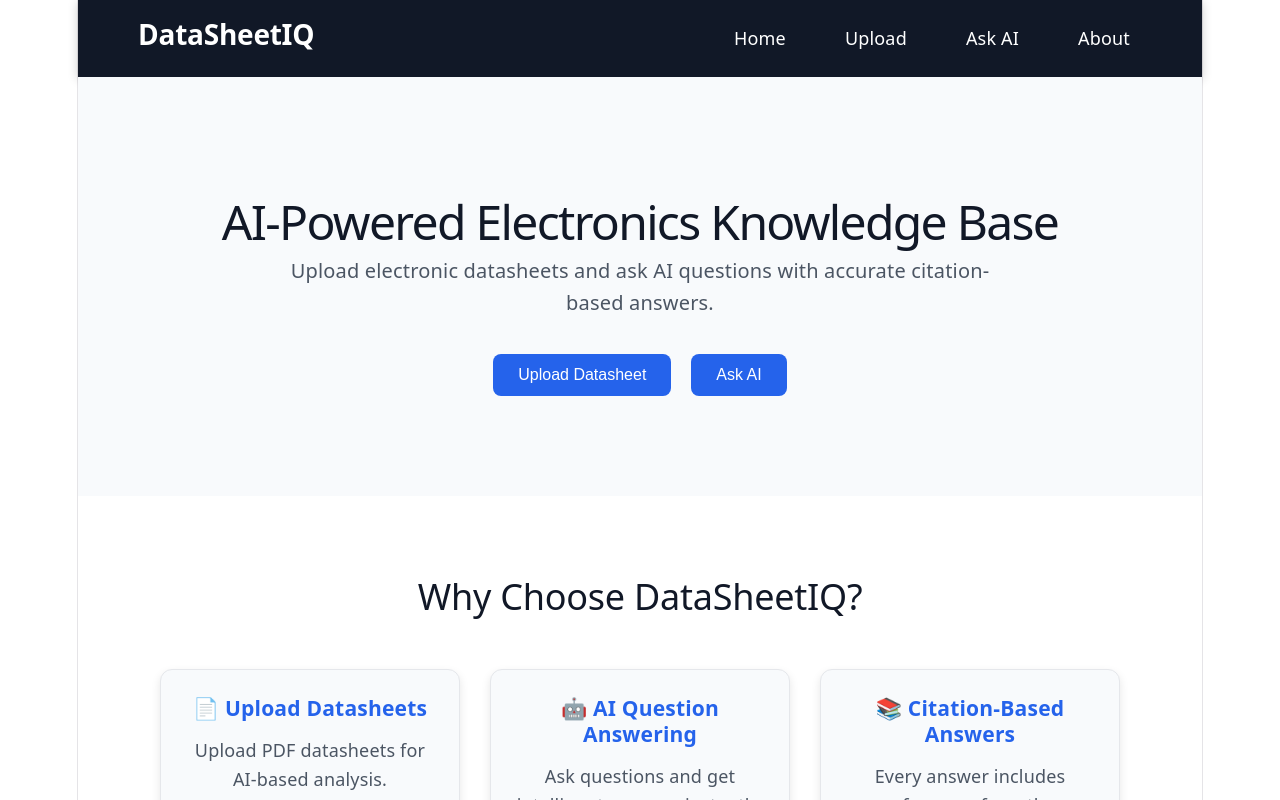
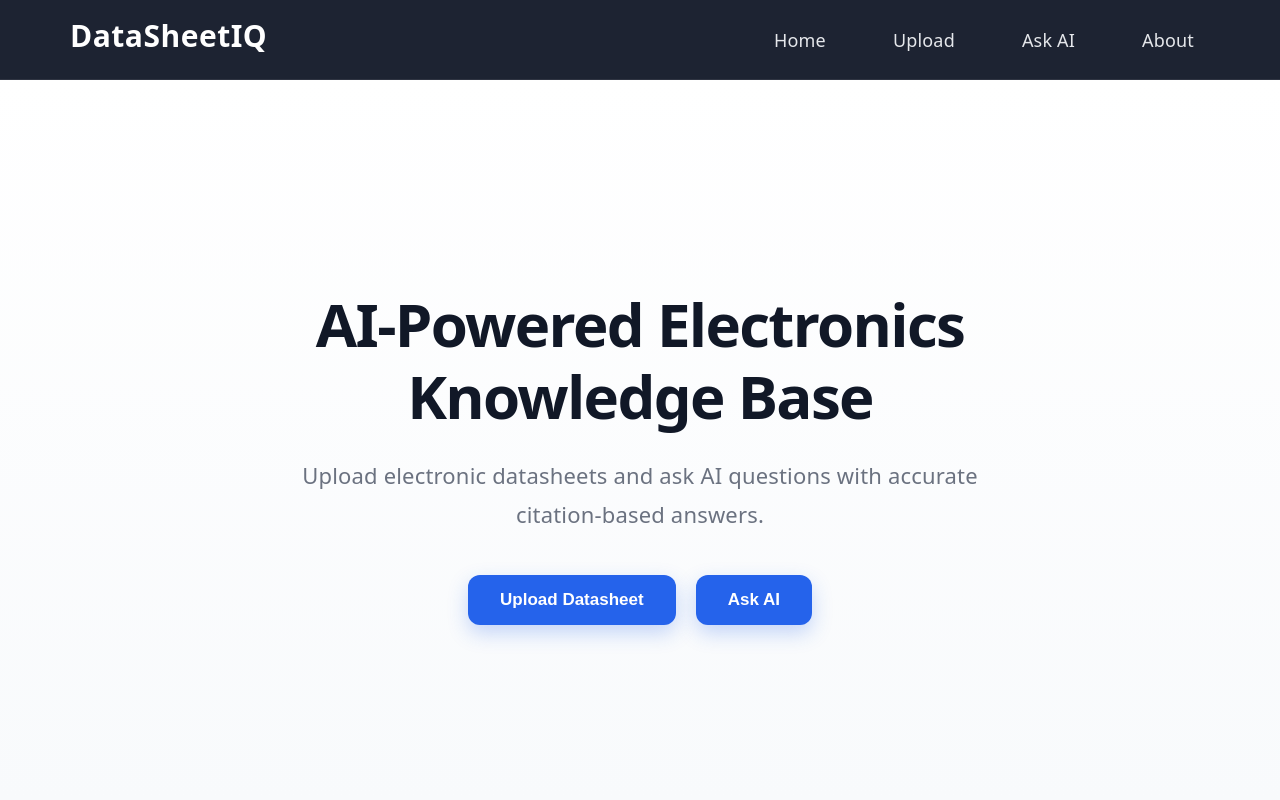
Before and after one commit to Sharmasahil-git/AI-Powered-Electronics-Knowledge-Base, a React app in the folder frontend/: page / in a window 1280 px wide. Shown: the top 800 px of the page. Built offline with nearby package versions, Linux system fonts and the light colour scheme; the HTML template or start-up script is replaced by a standard one.

Commit message:
Redesign landing page hero and navbar UI

```diff
--- a/frontend/src/index.css
+++ b/frontend/src/index.css
@@ -55,17 +55,11 @@ body {
 }
 
 #root {
-  width: 1126px;
-  max-width: 100%;
-  margin: 0 auto;
-  text-align: center;
-  border-inline: 1px solid var(--border);
-  min-height: 100svh;
+  width: 100%;
+  min-height: 100vh;
   display: flex;
   flex-direction: column;
-  box-sizing: border-box;
 }
-
 h1,
 h2 {
   font-family: var(--heading);
--- a/frontend/src/styles/Home.css
+++ b/frontend/src/styles/Home.css
@@ -1,21 +1,29 @@
 .hero {
+  min-height: 90vh;
+  display: flex;
+  flex-direction: column;
+  justify-content: center;
+  align-items: center;
   text-align: center;
-  padding: 100px 20px;
-  background-color: #f8fafc;
+  padding: 40px 20px;
+  background: linear-gradient(180deg, #ffffff 0%, #f8fafc 100%);
 }
 
 .hero h1 {
-  font-size: 48px;
+  font-size: 60px;
+  font-weight: 800;
   color: #111827;
-  margin-bottom: 20px;
+  margin-bottom: 24px;
+  line-height: 1.2;
+  max-width: 900px;
 }
 
 .hero p {
-  font-size: 20px;
-  color: #4b5563;
+  font-size: 22px;
+  color: #6b7280;
   max-width: 700px;
-  margin: 0 auto 35px;
-  line-height: 1.6;
+  margin: 0 auto 40px;
+  line-height: 1.8;
 }
 
 .hero-buttons {
@@ -25,19 +33,22 @@
 }
 
 .hero-buttons button {
-  padding: 12px 25px;
+  padding: 15px 32px;
   border: none;
-  border-radius: 8px;
-  background-color: #2563eb;
+  border-radius: 12px;
+  background: #2563eb;
   color: white;
-  font-size: 16px;
+  font-size: 17px;
+  font-weight: 600;
   cursor: pointer;
   transition: all 0.3s ease;
+  box-shadow: 0 8px 20px rgba(37, 99, 235, 0.25);
 }
 
 .hero-buttons button:hover {
-  background-color: #1d4ed8;
-  transform: scale(1.05);
+  background: #1d4ed8;
+  transform: translateY(-3px);
+  box-shadow: 0 12px 28px rgba(37, 99, 235, 0.35);
 }
 
 .features {
--- a/frontend/src/styles/Navbar.css
+++ b/frontend/src/styles/Navbar.css
@@ -8,16 +8,26 @@
   display: flex;
   justify-content: space-between;
   align-items: center;
-  padding: 18px 60px;
-  background-color: #111827;
-  box-shadow: 0 2px 10px rgba(0, 0, 0, 0.2);
+  padding: 18px 70px;
+  background: rgba(17, 24, 39, 0.95);
+  backdrop-filter: blur(10px);
+  position: sticky;
+  top: 0;
+  z-index: 1000;
+  border-bottom: 1px solid rgba(255, 255, 255, 0.08);
 }
 
 .logo {
   color: white;
-  font-size: 28px;
-  font-weight: bold;
+  font-size: 30px;
+  font-weight: 700;
+  letter-spacing: 0.5px;
   cursor: pointer;
+  transition: 0.3s;
+}
+
+.logo:hover {
+  color: #3b82f6;
 }
 
 .nav-links {
@@ -31,17 +41,17 @@
 }
 
 .nav-links a {
-  color: white;
+  color: #e5e7eb;
   text-decoration: none;
   font-weight: 500;
+  padding: 10px 16px;
+  border-radius: 8px;
   transition: all 0.3s ease;
-  padding: 8px 12px;
-  border-radius: 6px;
 }
 
 .nav-links a:hover {
-  color: #38bdf8;
-  background-color: rgba(255, 255, 255, 0.08);
+  color: white;
+  background: #2563eb;
 }
 @media (max-width: 768px) {
 
```
